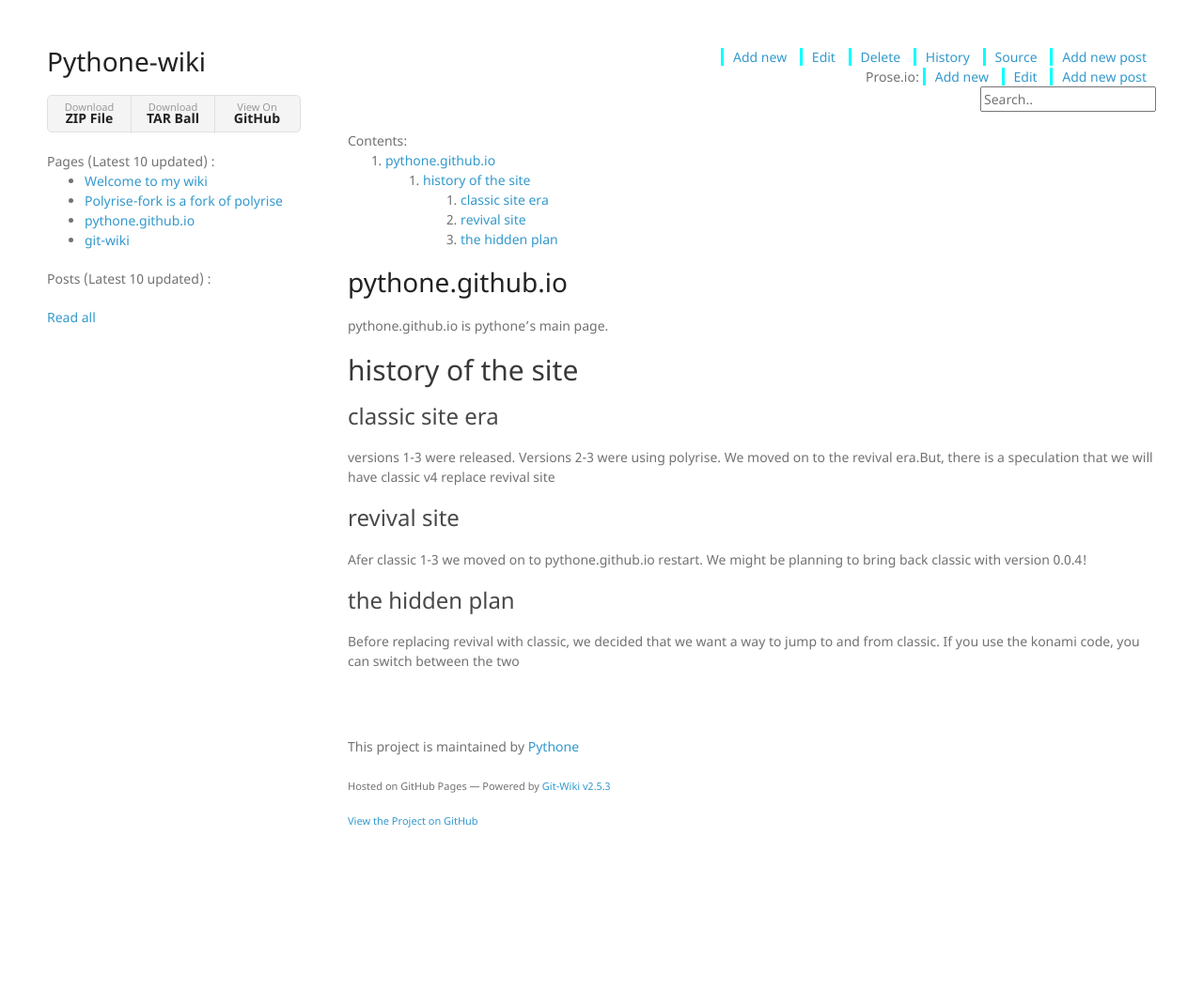
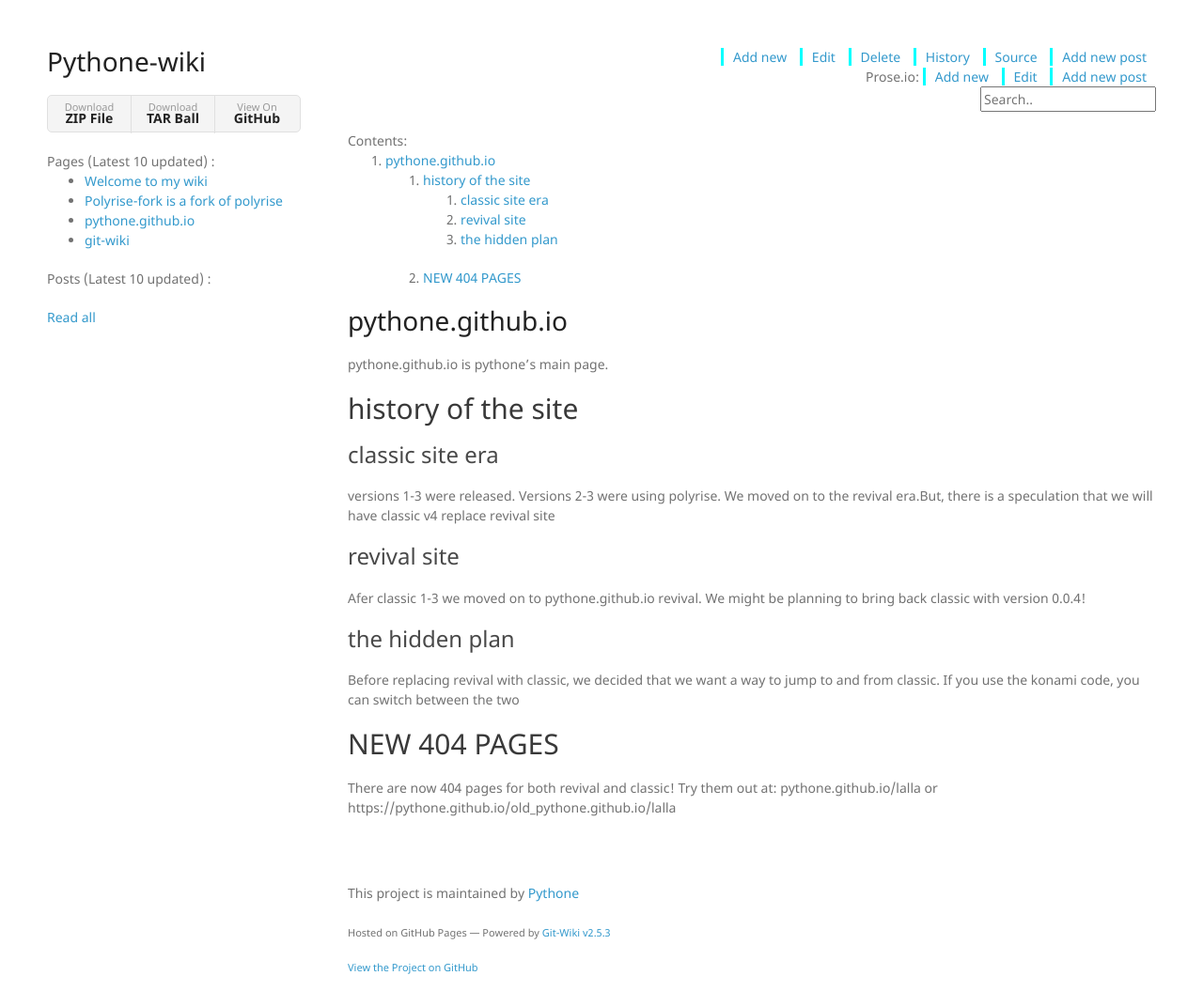
Before and after one commit to Pythone/Pythone-wiki, a Jekyll site: the page built from wiki/pythone-github-io.md, in a window 1280 px wide. Shown: the whole page at 94% size. Built offline with Jekyll 4.4.1, drawn with Linux system fonts in a browser that asks for light colours; nearby versions of some CDN libraries; our own code applies the rules of GitHub Pages for plain Markdown files; before the commit the page ends 900 px from its top, so only the background shows below that.

Commit message:
Update pythone-github-io.md

```diff
--- a/wiki/pythone-github-io.md
+++ b/wiki/pythone-github-io.md
@@ -4,6 +4,9 @@ pythone.github.io is pythone's main page.
 ### classic site era
 versions 1-3 were released. Versions 2-3 were using polyrise. We moved on to the revival era.But, there is a speculation that we will have classic v4 replace revival site
 ### revival site
-Afer classic 1-3 we moved on to pythone.github.io restart. We might be planning to bring back classic with version 0.0.4!
+Afer classic 1-3 we moved on to pythone.github.io revival. We might be planning to bring back classic with version 0.0.4!
 ### the hidden plan
   Before replacing revival with classic, we decided that we want a way to jump to and from classic. If you use the konami code, you can switch between the two
+## NEW 404 PAGES
+There are now 404 pages for both revival and classic!
+Try them out at: pythone.github.io/lalla or https://pythone.github.io/old_pythone.github.io/lalla
```
